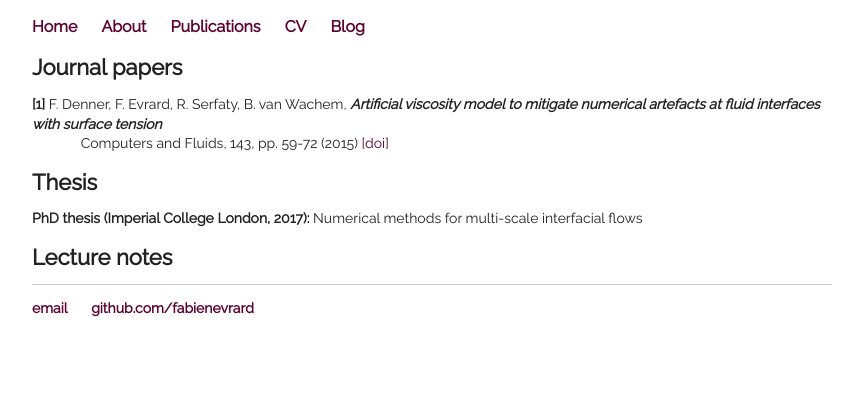
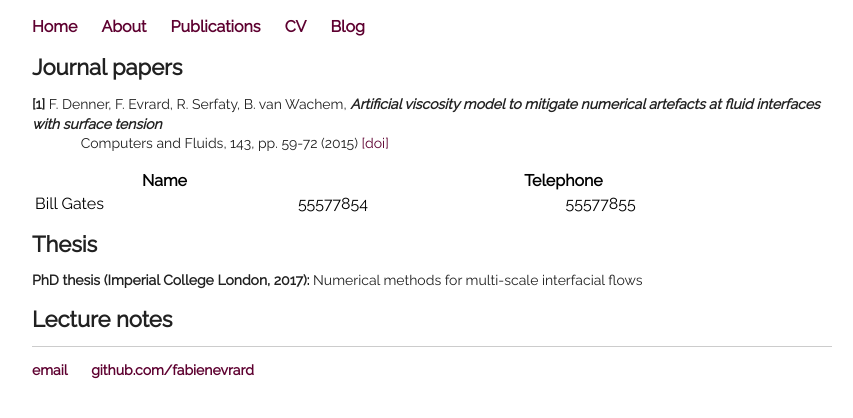
Before and after one commit to fabienevrard/fabienevrard.github.io, a Jekyll site: the page built from publications/index.html, in a window 1280 px wide. Shown: the top 418 px of the page, without its empty margins (208-1061 px from the left). Built offline with Jekyll 4.4.1, drawn with Linux system fonts in a browser that asks for light colours.

Commit message:
Update index.html

```diff
--- a/publications/index.html
+++ b/publications/index.html
@@ -9,6 +9,18 @@ title: Publications
 	<br>&ensp;&ensp;&ensp;&ensp;&ensp;&ensp;Computers and Fluids, 143, pp. 59-72 (2015) <a href="https://doi.org/10.1016/j.compfluid.2016.11.006">[doi]</a>
 	<p>
 
+	 <table style="width:100%">
+		 <tr>
+			 <th>Name</th>
+			 <th colspan="2">Telephone</th>
+		 </tr>
+		 <tr>
+			 <td>Bill Gates</td>
+			 <td>55577854</td>
+			 <td>55577855</td>
+		 </tr>
+	</table>
+
 	<h1>Thesis</h1>
 	<p><b>PhD thesis (Imperial College London, 2017):</b> Numerical methods for multi-scale interfacial flows</p>
 
```
